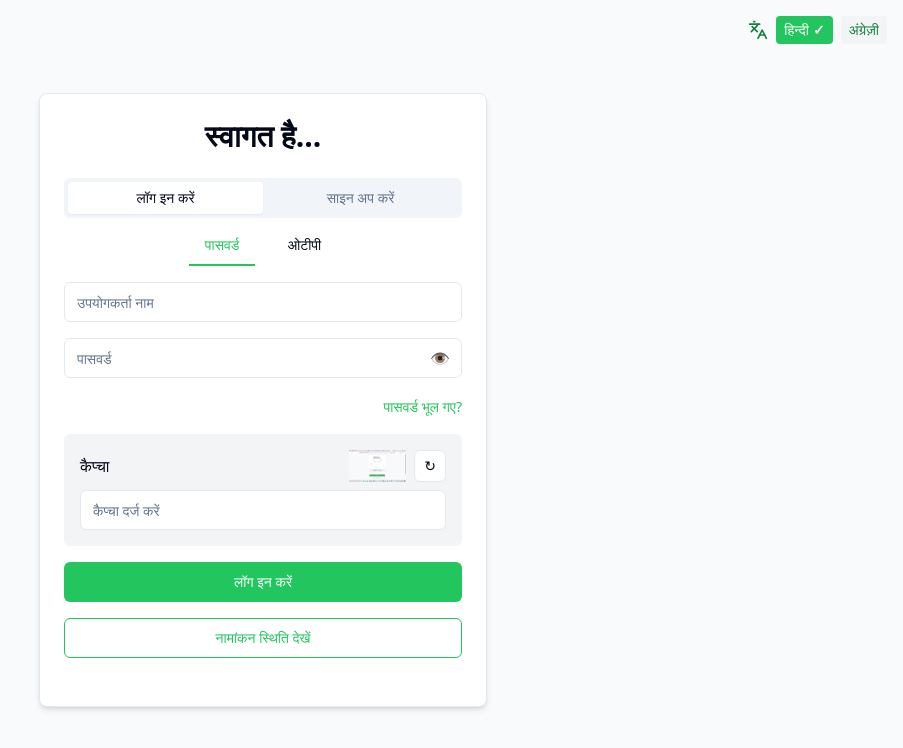
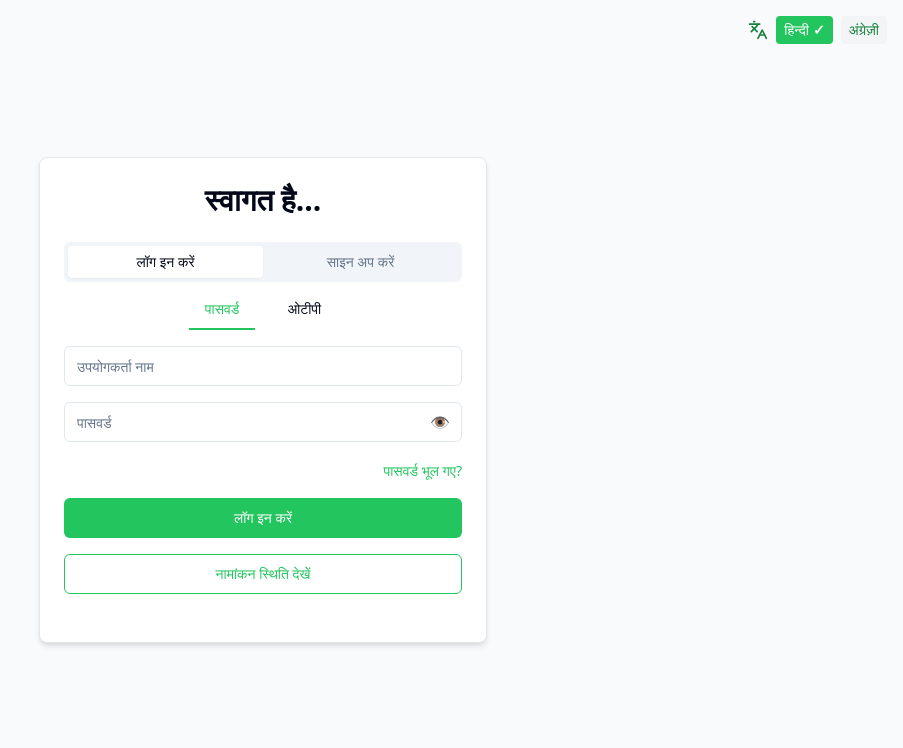
Before and after one commit to avika-15/Krishi_Mitra, a React (Vite) app: page / in a window 1280 px wide. Shown: the top 748 px of the page, without its empty margins (377-1280 px from the left). Built offline with nearby package versions, Linux system fonts and the light colour scheme.

Commit message:
Remove captcha code
Removes the captcha functionality from the sign-in form.

```diff
--- a/src/pages/Index.tsx
+++ b/src/pages/Index.tsx
@@ -11,7 +11,6 @@ import { t } from "@/lib/langHelper";
 const Index = () => {
   const [username, setUsername] = useState("");
   const [password, setPassword] = useState("");
-  const [captcha, setCaptcha] = useState("");
   const [showPassword, setShowPassword] = useState(false);
 
   const handleSignIn = (e: React.FormEvent) => {
@@ -80,27 +79,6 @@ const Index = () => {
                     {t("forgot")}
                   </a>
                 </div>
-                <div className="bg-gray-100 p-4 rounded-md">
-                  <div className="flex items-center justify-between mb-2">
-                    <span className="font-medium">{t("captcha")}</span>
-                    <div className="flex items-center">
-                      <img
-                        src="/lovable-uploads/f1b1986c-8853-4015-8431-6cadbce24163.png"
-                        alt="Captcha"
-                        className="h-8 mr-2"
-                      />
-                      <Button size="sm" variant="outline" className="h-8 w-8 p-0">
-                        ↻
-                      </Button>
-                    </div>
-                  </div>
-                  <Input
-                    type="text"
-                    placeholder={t("captchaPlaceholder")}
-                    value={captcha}
-                    onChange={(e) => setCaptcha(e.target.value)}
-                  />
-                </div>
                 <Button
                   type="submit"
                   className="w-full bg-green-500 hover:bg-green-600 text-white"
```
